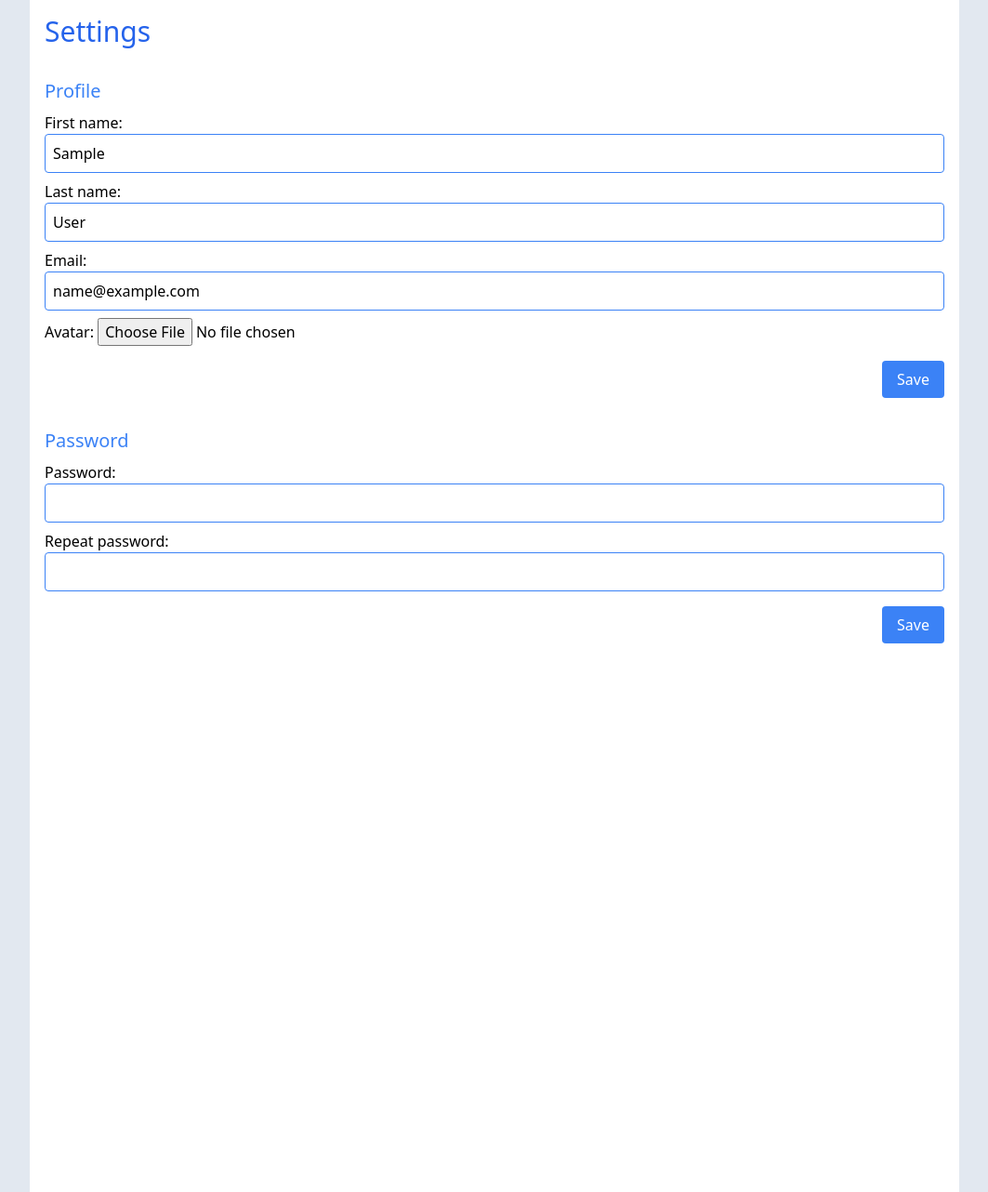
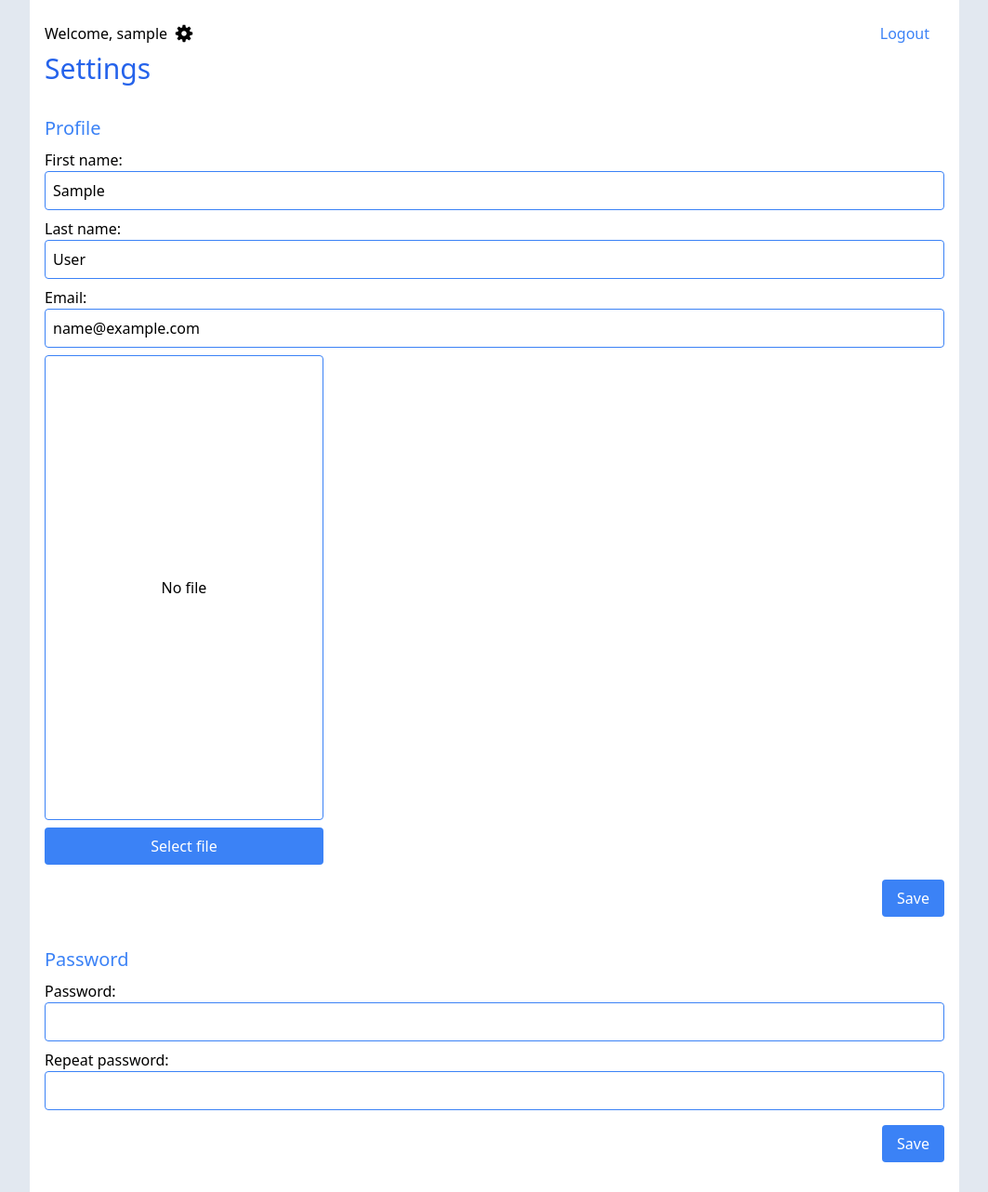
Before and after one commit to LeeJunNakao/forum, a Django app: page /settings in a window 1280 px wide. Shown: the part 52-1334 px from the top of the page at 93% size, without its empty margins (108-1171 px from the left). Run offline with Django 5.2, Linux system fonts and the light colour scheme; the visitor is signed in with stand-in values (Sample User, id 1); style sheets or scripts are compiled from the project's sources; some libraries are stand-ins or nearby versions.

Commit message:
feat(settings): use custom widget to preview avatar

```diff
--- a/forum/forum_core/forms/settings.py
+++ b/forum/forum_core/forms/settings.py
@@ -1,16 +1,18 @@
-from forum_core.widgets.inputs import Input, InputPassword
+from forum_core.widgets.inputs import Input, InputPassword, ImageUploadInput
 from django import forms
 from django.contrib.auth.models import User
+
 
 class ProfileForm(forms.ModelForm):
     class Meta:
         model = User
         fields = ['first_name', 'last_name', 'email']
 
+    avatar = forms.FileField(widget=ImageUploadInput('avatar'), label='',required=False)
     first_name = forms.CharField(widget=Input())
     last_name = forms.CharField(widget=Input())
     email = forms.CharField(widget=Input())
-    avatar = forms.FileField(required=False)
+
 
 
 class PasswordlForm(forms.ModelForm):
--- /dev/null
+++ b/forum/forum_core/static/widgets/inputs/image-upload-input/script.js
@@ -0,0 +1,32 @@
+const handleUploadAdapter = (previewBox, noFileMessageElement) => {
+    return function handleUpload() {
+      if (this.files && this.files[0]) {
+        const objectUrl = URL.createObjectURL(this.files[0]);
+
+        const imgElement = document.createElement("img");
+        imgElement.src = objectUrl;
+        imgElement.style.maxWidth = "100%";
+        imgElement.style.maxHeight = "100%";
+
+        previewBox.innerHTML = "";
+        previewBox.appendChild(imgElement);
+      } else {
+        previewBox.innerHTML = "";
+        previewBox.appendChild(noFileMessageElement);
+      }
+    };
+  };
+
+  window.onload = function () {
+    const components = document.querySelectorAll(".image-upload");
+    [...components].forEach((component) => {
+      const input = component.querySelector("input");
+      const previewBox = component.querySelector(".image-preview");
+      const noFileMessageElement = component.querySelector(".no-file-message");
+
+      input.addEventListener(
+        "change",
+        handleUploadAdapter(previewBox, noFileMessageElement)
+      );
+    });
+  };
--- /dev/null
+++ b/forum/forum_core/static/widgets/inputs/image-upload-input/style.css
@@ -0,0 +1,11 @@
+.image-preview {
+    width: 300px;
+    height: 500px;
+    display: flex;
+    justify-content: center;
+    align-items: center;
+}
+
+.image-upload>.image-upload-label>input {
+    display: none;
+}
--- a/forum/forum_core/templates/base.html
+++ b/forum/forum_core/templates/base.html
@@ -6,7 +6,7 @@
 <head>
     <meta charset="UTF-8">
     <meta name="viewport" content="width=device-width, initial-scale=1.0">
-    <title>Document</title>
+    <title>Forum</title>
     <link rel="stylesheet" href="{% static 'css/tailwind.css' %}">
     <link rel="stylesheet" href="{% static 'css/global.css' %}">
     {% tailwind_css %}
@@ -25,7 +25,7 @@
 
         <div class="flex justify-center h-[calc(100%-52px)]">
             <div class="p-4 bg-white w-[1000px] overflow-auto">
-                {% block content %}{% endblock %}
+                {% block base_content %}{% endblock %}
             </div>
         </div>
 
--- a/forum/forum_core/templates/base_logged.html
+++ b/forum/forum_core/templates/base_logged.html
@@ -1,36 +1,14 @@
+{% extends "base.html" %}
+
 {% load static %}
 {% load static tailwind_tags %}
-<!DOCTYPE html>
-<html lang="en">
 
-<head>
-    <meta charset="UTF-8">
-    <meta name="viewport" content="width=device-width, initial-scale=1.0">
-    <title>Document</title>
-    <link rel="stylesheet" href="{% static 'css/tailwind.css' %}">
-    <link rel="stylesheet" href="{% static 'css/global.css' %}">
-    {% tailwind_css %}
-    <style>
-
-    </style>
-</head>
-
-
-<body>
-    <div class="h-screen bg-slate-200">
-        <header class="flex justify-center bg-blue-600">
-            <h1 class="text-3xl py-2 text-white hover:cursor-pointer"><a href="/">Forum</a></h1>
-        </header>
-
-
-        <div class="flex justify-center h-[calc(100%-52px)]">
-            <div class="p-4 bg-white w-[1000px] overflow-auto">
+{% block base_content %}
 <div class="flex justify-between">
     <div class="flex items-center gap-2 hover:cursor-pointer">
         <div>Welcome, {{ user }}</div>
         <a href="/settings">
-                            <svg xmlns="http://www.w3.org/2000/svg" x="0px" y="0px" width="20" height="20"
-                                viewBox="0 0 50 50">
+            <svg xmlns="http://www.w3.org/2000/svg" x="0px" y="0px" width="20" height="20" viewBox="0 0 50 50">
                 <path
                     d="M47.16,21.221l-5.91-0.966c-0.346-1.186-0.819-2.326-1.411-3.405l3.45-4.917c0.279-0.397,0.231-0.938-0.112-1.282 l-3.889-3.887c-0.347-0.346-0.893-0.391-1.291-0.104l-4.843,3.481c-1.089-0.602-2.239-1.08-3.432-1.427l-1.031-5.886 C28.607,2.35,28.192,2,27.706,2h-5.5c-0.49,0-0.908,0.355-0.987,0.839l-0.956,5.854c-1.2,0.345-2.352,0.818-3.437,1.412l-4.83-3.45 c-0.399-0.285-0.942-0.239-1.289,0.106L6.82,10.648c-0.343,0.343-0.391,0.883-0.112,1.28l3.399,4.863 c-0.605,1.095-1.087,2.254-1.438,3.46l-5.831,0.971c-0.482,0.08-0.836,0.498-0.836,0.986v5.5c0,0.485,0.348,0.9,0.825,0.985 l5.831,1.034c0.349,1.203,0.831,2.362,1.438,3.46l-3.441,4.813c-0.284,0.397-0.239,0.942,0.106,1.289l3.888,3.891 c0.343,0.343,0.884,0.391,1.281,0.112l4.87-3.411c1.093,0.601,2.248,1.078,3.445,1.424l0.976,5.861C21.3,47.647,21.717,48,22.206,48 h5.5c0.485,0,0.9-0.348,0.984-0.825l1.045-5.89c1.199-0.353,2.348-0.833,3.43-1.435l4.905,3.441 c0.398,0.281,0.938,0.232,1.282-0.111l3.888-3.891c0.346-0.347,0.391-0.894,0.104-1.292l-3.498-4.857 c0.593-1.08,1.064-2.222,1.407-3.408l5.918-1.039c0.479-0.084,0.827-0.5,0.827-0.985v-5.5C47.999,21.718,47.644,21.3,47.16,21.221z M25,32c-3.866,0-7-3.134-7-7c0-3.866,3.134-7,7-7s7,3.134,7,7C32,28.866,28.866,32,25,32z">
                 </path>
@@ -42,11 +20,7 @@
         <a class="link" href="{% url 'logout' %}">Logout</a>
     </button>
 </div>
+
 {% block content %}{% endblock %}
-            </div>
-        </div>
 
-    </div>
-</body>
-
-</html>
+{% endblock %}
--- a/forum/forum_core/templates/settings/index.html
+++ b/forum/forum_core/templates/settings/index.html
@@ -1,4 +1,4 @@
-{% extends "base.html" %}
+{% extends "base_logged.html" %}
 
 {% block content %}
 <div class="flex flex-col gap-4">
--- /dev/null
+++ b/forum/forum_core/templates/widgets/inputs/image-upload-input.html
@@ -0,0 +1,18 @@
+{% load static %}
+
+<link rel="stylesheet" href="{% static 'widgets/inputs/image-upload-input/style.css' %}">
+
+<div class="image-upload flex flex-col gap-2 w-min">
+    <div class="image-preview border border-blue-500 rounded">
+        <div>
+            <span class="no-file-message">No file</span>
+        </div>
+    </div>
+
+    <label for="{{ input_id }}" class="image-upload-label btn btn-blue flex justify-center">
+        <span>Select file</span>
+        <input type="file" id="{{ input_id }}" name="{{ input_name }}" accept="image/*" />
+    </label>
+</div>
+
+<script src="{% static 'widgets/inputs/image-upload-input/script.js' %}"></script>
--- a/forum/forum_core/widgets/inputs.py
+++ b/forum/forum_core/widgets/inputs.py
@@ -1,4 +1,7 @@
 from django import forms
+from django.template import loader
+from django.forms.widgets import Widget
+from django.utils.safestring import mark_safe
 
 class TextArea(forms.Textarea):
     def __init__(self):
@@ -15,3 +18,27 @@ class InputPassword(Input):
         attrs = kwargs.get('attrs')
         rest_kwargs = { key: value for key, value in kwargs.items() if key != 'attrs'}
         super().__init__(attrs={**(attrs or dict()), "type": "password"}, **rest_kwargs)
+
+class ImageUploadInput(Widget):
+    template_name = 'widgets/inputs/image-upload-input.html'
+
+    class Media:
+        css = {
+            "all": ["widgets/inputs/image-upload-input/style.css"]
+        }
+        js = ['widgets/inputs/image-upload-input/script.js']
+
+    def __init__(self, attr_name, attr_id = None, **kwargs):
+        super().__init__(**kwargs)
+        self.attr_name = attr_name
+        self.attr_id = attr_id or attr_name
+
+    def get_context(self):
+        return {"input_name": self.attr_name, "input_id": self.attr_id}
+
+    def render(self, *args, **kwargs):
+
+        context = self.get_context()
+        template = loader.get_template(self.template_name).render(context)
+
+        return mark_safe(template)
```
Also changed, not shown: forum/theme/static/css/dist/styles.css. Lines whose indentation alone changed are shown as unchanged.
